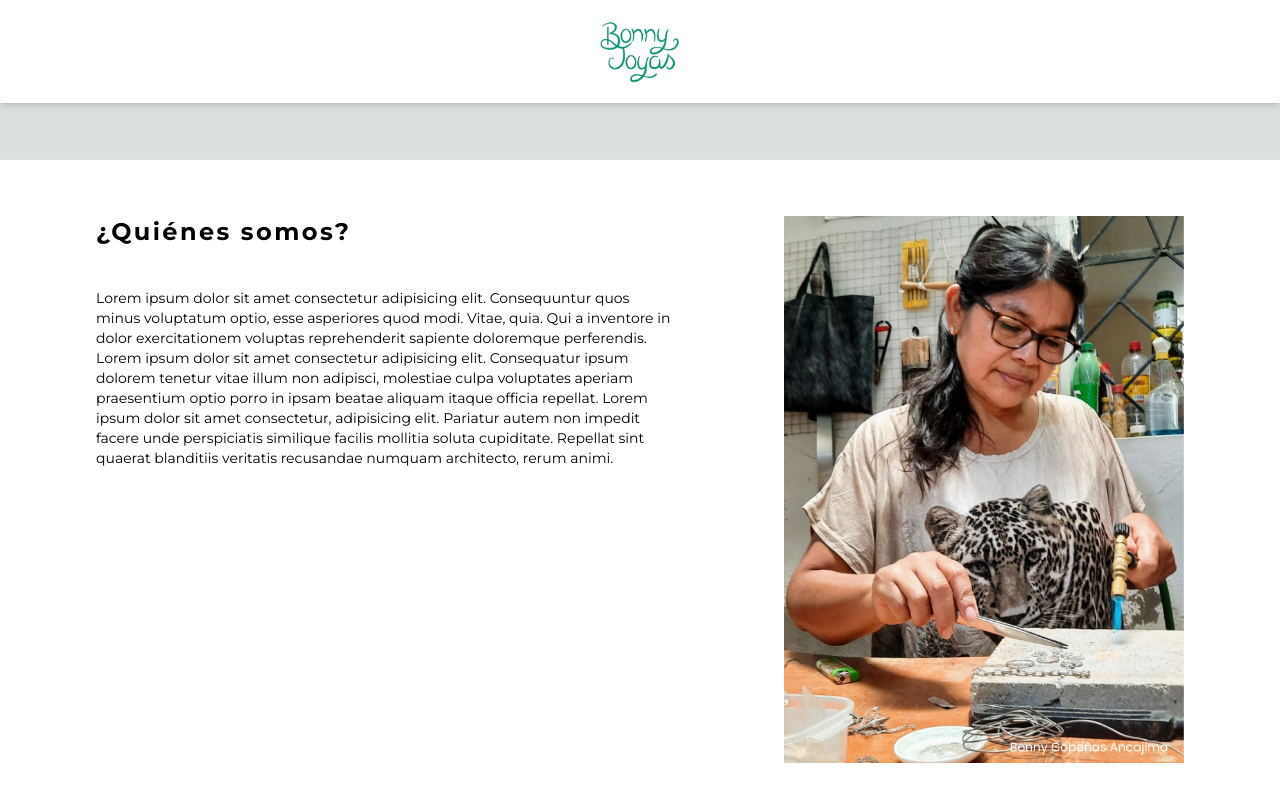
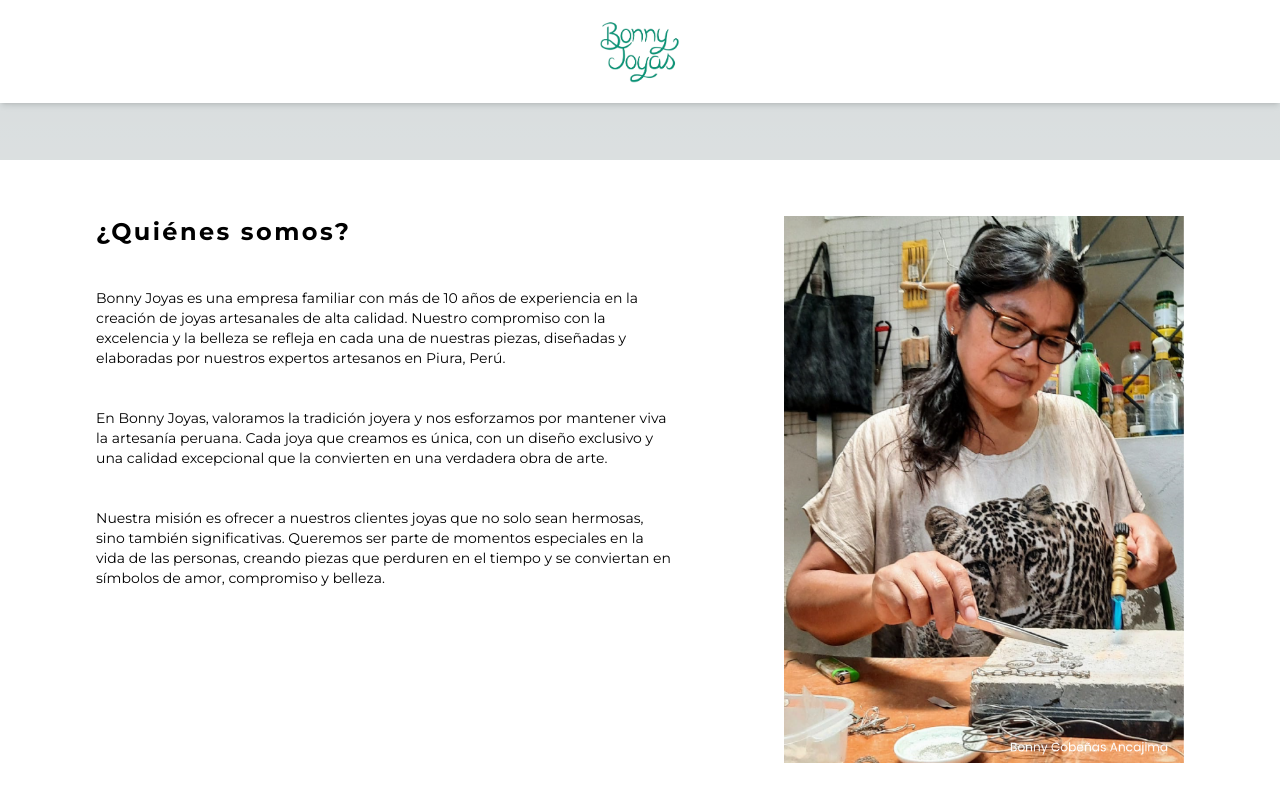
Before and after one commit to fabio4520/bonnyjoyas-app, a Next.js app: page /landing/about in a window 1280 px wide. Shown: the top 800 px of the page. Built offline with nearby package versions, Linux system fonts and the light colour scheme.

Commit message:
ADD: seo for /landing/about

```diff
--- a/app/landing/about/page.tsx
+++ b/app/landing/about/page.tsx
@@ -2,29 +2,40 @@
 import aboutImage from '../../../public/images/about/about.png'
 import Image from 'next/image'
 import { Metadata } from 'next';
-import { keywordsAbout } from '@/data/seo';
+import { landingAboutSeo } from '@/data/seo';
+import DivTransition from '@/components/transitions/DivTransition';
 
 export const metadata: Metadata = {
-  title: "Página Nosotros de Bonny Joyas",
-  description: "Conoce sobre Bonny Joyas y su historia",
-  keywords: keywordsAbout
+  title: landingAboutSeo.title,
+  description: landingAboutSeo.description,
+  keywords: landingAboutSeo.keywords,
 };
 
 export default function About() {
   return (
     <main className='flex flex-wrap justify-center gap-28 p-10'>
-      <div className='flex flex-col gap-10'>
-        <h1 className='font-bold text-2xl tracking-widest'>¿Qui&eacute;nes somos?</h1>
-        <div className='max-w-xl'>Lorem ipsum dolor sit amet consectetur adipisicing elit. Consequuntur quos minus voluptatum optio, esse asperiores quod modi. Vitae, quia. Qui a inventore in dolor exercitationem voluptas reprehenderit sapiente doloremque perferendis. Lorem ipsum dolor sit amet consectetur adipisicing elit. Consequatur ipsum dolorem tenetur vitae illum non adipisci, molestiae culpa voluptates aperiam praesentium optio porro in ipsam beatae aliquam itaque officia repellat. Lorem ipsum dolor sit amet consectetur, adipisicing elit. Pariatur autem non impedit facere unde perspiciatis similique facilis mollitia soluta cupiditate. Repellat sint quaerat blanditiis veritatis recusandae numquam architecto, rerum animi.</div>
-      </div>
-      <div>
+      <DivTransition
+        initial={{ x: -200, opacity: 0 }}
+        transition={{ ease: 'easeInOut', duration: 1 }}
+        className='flex flex-col gap-10'
+      >
+        <h1 className='font-bold text-2xl tracking-widest'>¿Quiénes somos?</h1>
+        <div className='max-w-xl'>Bonny Joyas es una empresa familiar con más de 10 años de experiencia en la creación de joyas artesanales de alta calidad. Nuestro compromiso con la excelencia y la belleza se refleja en cada una de nuestras piezas, diseñadas y elaboradas por nuestros expertos artesanos en Piura, Perú.</div>
+        <div className='max-w-xl'>En Bonny Joyas, valoramos la tradición joyera y nos esforzamos por mantener viva la artesanía peruana. Cada joya que creamos es única, con un diseño exclusivo y una calidad excepcional que la convierten en una verdadera obra de arte.</div>
+        <div className='max-w-xl'>Nuestra misión es ofrecer a nuestros clientes joyas que no solo sean hermosas, sino también significativas. Queremos ser parte de momentos especiales en la vida de las personas, creando piezas que perduren en el tiempo y se conviertan en símbolos de amor, compromiso y belleza.</div>
+      </DivTransition>
+      <DivTransition
+        initial={{ x: 200, opacity: 0 }}
+        transition={{ ease: 'easeInOut', duration: 1 }}
+        className=''
+      >
         <Image
           src={aboutImage}
-          alt=''
+          alt='Imagen de Bonny Joyas'
           width={400}
           height={500}
         />
-      </div>
+      </DivTransition>
     </main>
   )
 }
--- a/data/seo.ts
+++ b/data/seo.ts
@@ -16,19 +16,19 @@
 }
 
 export const landingAboutSeo = {
-  title: "Bonny Joyas: Joyería en Piura | Joyas de Plata y Oro en Perú",
-  description: "Descubre la mejor joyería en Piura con Bonny Joyas. Encuentra joyas de plata y oro de la más alta calidad en nuestra tienda online. Envíos a todo Perú.",
+  title: "Descubre la Historia de Bonny Joyas en Piura | Joyería Artesanal y de Calidad en Perú",
+  description: "Conoce la historia y la experiencia detrás de Bonny Joyas en Piura. Descubre nuestra tradición joyera, nuestro compromiso con la calidad y la excelencia en el diseño de joyas artesanales en Perú.",
   keywords: [
-    "Joyería en Piura",
-    "Joyas de plata y oro en Piura",
-    "Tienda de joyas en Piura",
-    "Joyería online en Piura",
-    "Comprar joyas en Piura",
-    "Anillos de compromiso en Piura",
-    "Collares de plata en Piura",
-    "Pulseras de oro en Piura",
-    "Joyería fina en Piura",
-    "Regalos de joyería en Piura",
+    "Historia de Bonny Joyas",
+    "Experiencia en joyería",
+    "Calidad en joyas en Piura",
+    "Artesanos de joyería en Piura",
+    "Tradición joyera en Piura",
+    "Compromiso con la calidad",
+    "Diseño de joyas en Piura",
+    "Proceso artesanal de joyería",
+    "Valores de Bonny Joyas",
+    "Compromiso con la excelencia",
   ],
 }
 
```
